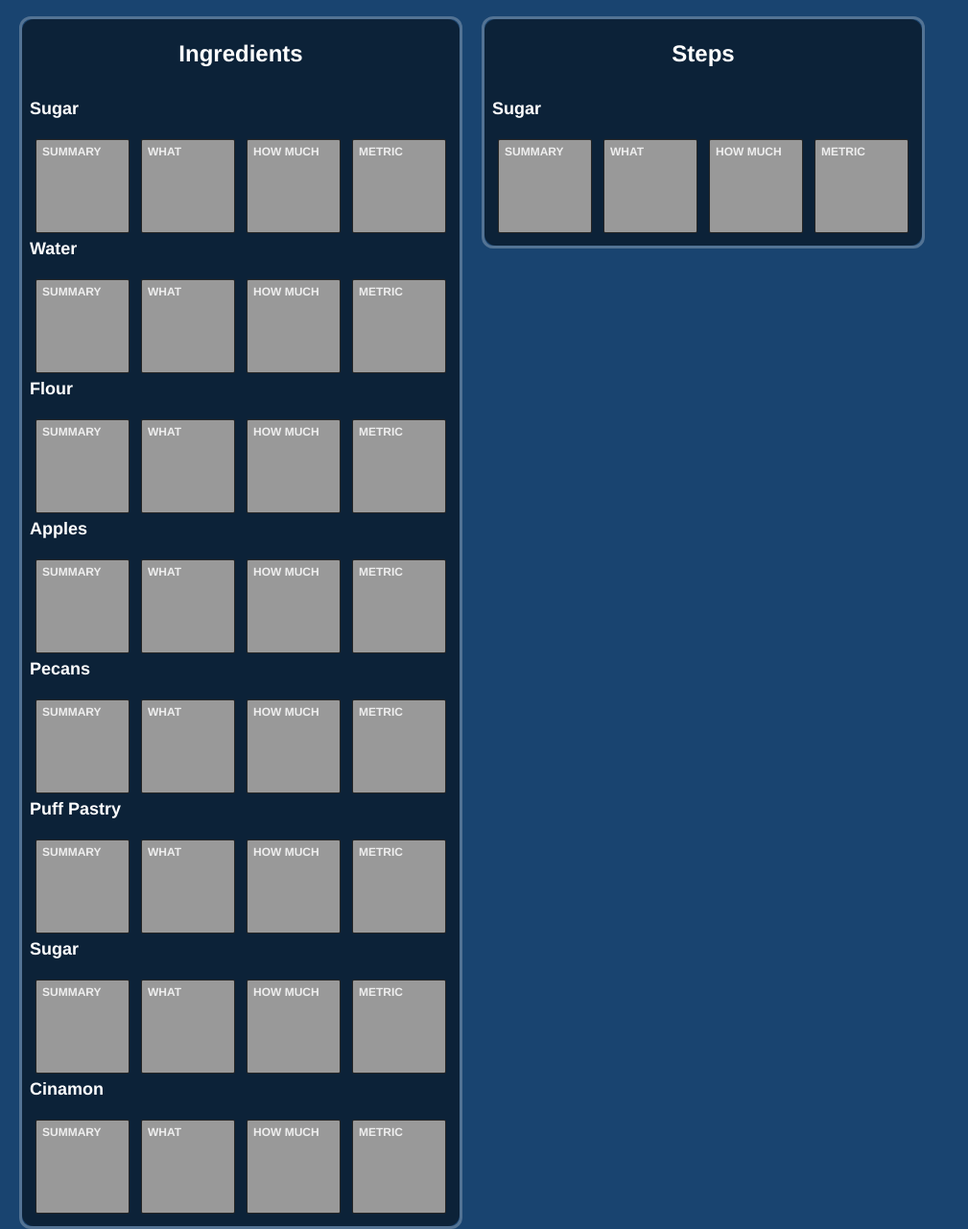
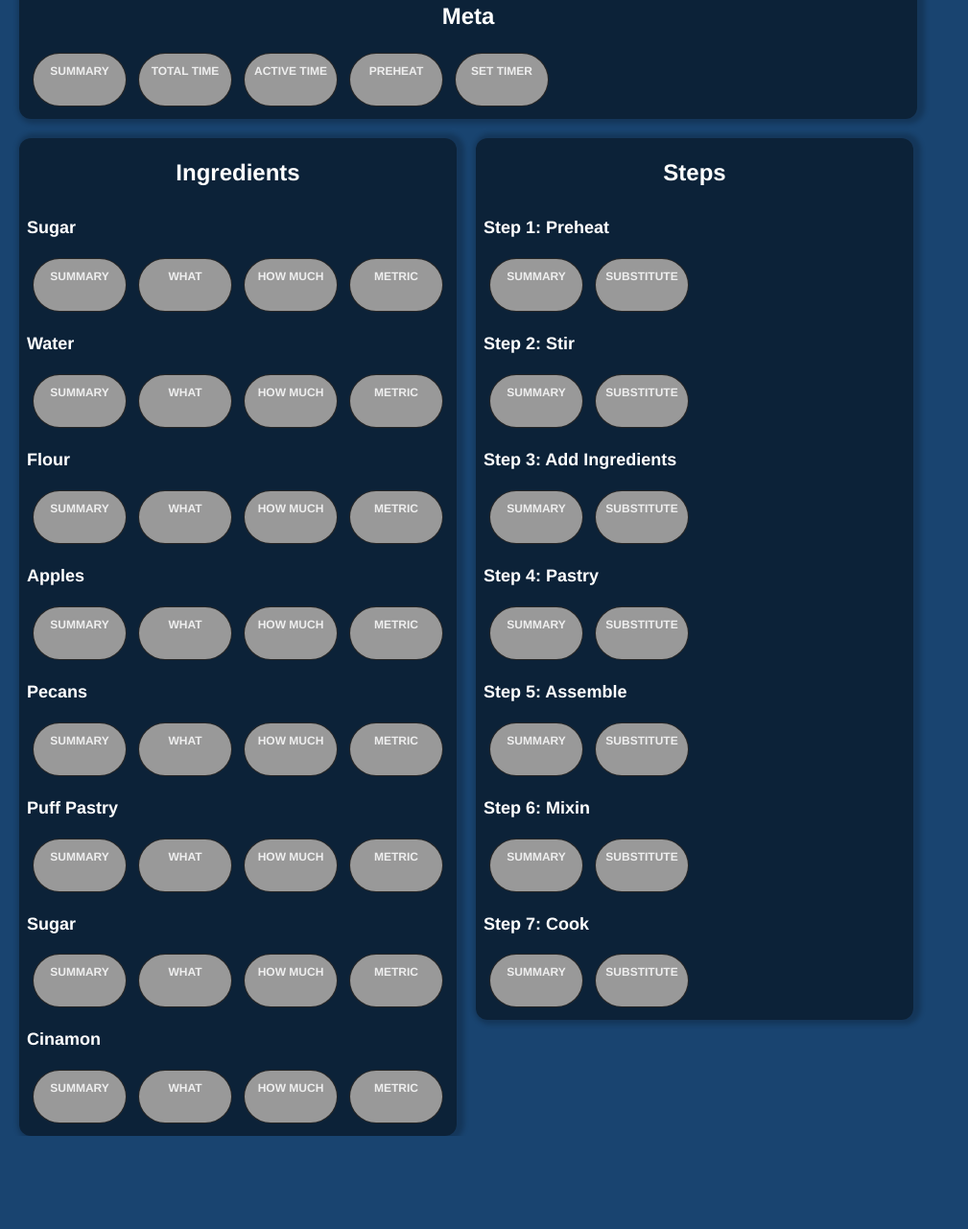
Before and after one commit to lovettbarron/samplescript, a plain HTML site: page index.html in a window 1280 px wide. Shown: the part 91-1372 px from the top of the page at 96% size, without its empty margins (0-1009 px from the left). After the commit the page ends 1275 px from the top, so only its background shows below. Drawn offline with Linux system fonts and the light colour scheme; a script that the page names is missing.

Commit message:
Added all steps

```diff
--- a/css/mpc.css
+++ b/css/mpc.css
@@ -51,10 +51,15 @@ body {
  margin-top:20px;
  width:38em;
  _width:37.3em;
- border:3px solid #666;
- border:3px solid rgba(255,255,255,0.25);
+ /*border:3px solid #666;*/
+ /*border:3px solid rgba(255,255,255,0.25);*/
+ box-shadow: 3px 0px 5px 5px rgba(0,0,0,0.2);
  border-radius:12px;
  z-index:2;
+}
+
+.full {
+	width:78em!important;
 }
 
 .mpc h1 {
@@ -75,6 +80,7 @@ body {
  *margin-left:1em;
  _margin-left:2px;
  padding:2px 0px 2px 0px;
+ clear: both;
 }
 
 .mpc ul li {
@@ -82,7 +88,7 @@ body {
  float:left;
  display:inline;
  width:7em;
- height:7em;
+ height:3em;
  margin:0.5em;
  background:#999;
  border:1px solid rgba(0,0,0,0.75);
@@ -94,6 +100,9 @@ body {
  color:#eee;
  text-transform:uppercase;
  font-weight:bold;
+ border-radius: 100px;
+ text-align: center; vertical-align: center;
+ padding-top: 1em;
 }
 
 .mpc ul li span {
--- a/index.html
+++ b/index.html
@@ -17,7 +17,27 @@
 <div id="site">
 
  <h1 style="margin-bottom:0px">Apple Pie</h1>
- <h2 style="margin-top:0px;color:#999">Trigger the pads to play different sounds.</h2>
+</div>
+
+
+<div class="mpc full">
+
+ <div id="wrapper">
+  <h1>Meta</h1>
+  <ul>
+   <li class=""
+   <li id="btn-m0" onmousedown="soundManager.play('m0')">Summary<div></div></li>
+   <li id="btn-m1" onmousedown="soundManager.play('m1')">Total Time<div></div></li>
+   <li id="btn-m2" onmousedown="soundManager.play('m2')">Active Time<div></div></li>
+   <li id="btn-m3" onmousedown="soundManager.play('m3')">Preheat<div></div></li>
+   <li id="btn-m4" onmousedown="soundManager.play('m4')">Set Timer<div></div></li>
+  </ul>
+
+
+  <div class="clear"></div>
+
+  </div>
+
 </div>
 
 <div class="mpc">
@@ -27,75 +47,74 @@
   <ul>
     <h2>Sugar</h2>
    <li class=""
-   <li id="btn-s0" onmousedown="soundManager.play('s0')">Summary<div></div></li>
-   <li id="btn-s1" onmousedown="soundManager.play('s1')">what<div></div></li>
-   <li id="btn-s2" onmousedown="soundManager.play('s2')">how much<div></div></li>
-   <li id="btn-s3" onmousedown="soundManager.play('s3')">metric<div></div></li>
+   <li id="btn-i0" onmousedown="soundManager.play('i0')">Summary<div></div></li>
+   <li id="btn-i1" onmousedown="soundManager.play('i01')">what<div></div></li>
+   <li id="btn-i2" onmousedown="soundManager.play('i02')">how much<div></div></li>
+   <li id="btn-i3" onmousedown="soundManager.play('i03')">metric<div></div></li>
   </ul>
 
   <ul>
     <h2>Water</h2>
    <li class=""
-   <li id="btn-s0" onmousedown="soundManager.play('s0')">Summary<div></div></li>
-   <li id="btn-s1" onmousedown="soundManager.play('s1')">what<div></div></li>
-   <li id="btn-s2" onmousedown="soundManager.play('s2')">how much<div></div></li>
-   <li id="btn-s3" onmousedown="soundManager.play('s3')">metric<div></div></li>
+   <li id="btn-i4" onmousedown="soundManager.play('s0')">Summary<div></div></li>
+   <li id="btn-i5" onmousedown="soundManager.play('s1')">what<div></div></li>
+   <li id="btn-i6" onmousedown="soundManager.play('s2')">how much<div></div></li>
+   <li id="btn-i7" onmousedown="soundManager.play('s3')">metric<div></div></li>
   </ul>
 
   <ul>
     <h2>Flour</h2>
    <li class=""
-   <li id="btn-s0" onmousedown="soundManager.play('s0')">Summary<div></div></li>
-   <li id="btn-s1" onmousedown="soundManager.play('s1')">what<div></div></li>
-   <li id="btn-s2" onmousedown="soundManager.play('s2')">how much<div></div></li>
-   <li id="btn-s3" onmousedown="soundManager.play('s3')">metric<div></div></li>
+   <li id="btn-i8" onmousedown="soundManager.play('s0')">Summary<div></div></li>
+   <li id="btn-i9" onmousedown="soundManager.play('s1')">what<div></div></li>
+   <li id="btn-i10" onmousedown="soundManager.play('s2')">how much<div></div></li>
+   <li id="btn-i11" onmousedown="soundManager.play('s3')">metric<div></div></li>
   </ul>
 
   <ul>
     <h2>Apples</h2>
    <li class=""
-   <li id="btn-s0" onmousedown="soundManager.play('s0')">Summary<div></div></li>
-   <li id="btn-s1" onmousedown="soundManager.play('s1')">what<div></div></li>
-   <li id="btn-s2" onmousedown="soundManager.play('s2')">how much<div></div></li>
-   <li id="btn-s3" onmousedown="soundManager.play('s3')">metric<div></div></li>
+   <li id="btn-i12" onmousedown="soundManager.play('s0')">Summary<div></div></li>
+   <li id="btn-i13" onmousedown="soundManager.play('s1')">what<div></div></li>
+   <li id="btn-i14" onmousedown="soundManager.play('s2')">how much<div></div></li>
+   <li id="btn-i15" onmousedown="soundManager.play('s3')">metric<div></div></li>
   </ul>
 
   <ul>
     <h2>Pecans</h2>
    <li class=""
-   <li id="btn-s0" onmousedown="soundManager.play('s0')">Summary<div></div></li>
-   <li id="btn-s1" onmousedown="soundManager.play('s1')">what<div></div></li>
-   <li id="btn-s2" onmousedown="soundManager.play('s2')">how much<div></div></li>
-   <li id="btn-s3" onmousedown="soundManager.play('s3')">metric<div></div></li>
+   <li id="btn-i16" onmousedown="soundManager.play('s0')">Summary<div></div></li>
+   <li id="btn-i17" onmousedown="soundManager.play('s1')">what<div></div></li>
+   <li id="btn-i18" onmousedown="soundManager.play('s2')">how much<div></div></li>
+   <li id="btn-i19" onmousedown="soundManager.play('s3')">metric<div></div></li>
   </ul>
 
   <ul>
     <h2>Puff Pastry</h2>
    <li class=""
-   <li id="btn-s0" onmousedown="soundManager.play('s0')">Summary<div></div></li>
-   <li id="btn-s1" onmousedown="soundManager.play('s1')">what<div></div></li>
-   <li id="btn-s2" onmousedown="soundManager.play('s2')">how much<div></div></li>
-   <li id="btn-s3" onmousedown="soundManager.play('s3')">metric<div></div></li>
+   <li id="btn-i20" onmousedown="soundManager.play('s0')">Summary<div></div></li>
+   <li id="btn-i21" onmousedown="soundManager.play('s1')">what<div></div></li>
+   <li id="btn-i22" onmousedown="soundManager.play('s2')">how much<div></div></li>
+   <li id="btn-i23" onmousedown="soundManager.play('s3')">metric<div></div></li>
   </ul>
 
   <ul>
     <h2>Sugar</h2>
    <li class=""
-   <li id="btn-s0" onmousedown="soundManager.play('s0')">Summary<div></div></li>
-   <li id="btn-s1" onmousedown="soundManager.play('s1')">what<div></div></li>
-   <li id="btn-s2" onmousedown="soundManager.play('s2')">how much<div></div></li>
-   <li id="btn-s3" onmousedown="soundManager.play('s3')">metric<div></div></li>
+   <li id="btn-i24" onmousedown="soundManager.play('s0')">Summary<div></div></li>
+   <li id="btn-i25" onmousedown="soundManager.play('s1')">what<div></div></li>
+   <li id="btn-i26" onmousedown="soundManager.play('s2')">how much<div></div></li>
+   <li id="btn-i27" onmousedown="soundManager.play('s3')">metric<div></div></li>
   </ul>
 
     <ul>
     <h2>Cinamon</h2>
    <li class=""
-   <li id="btn-s0" onmousedown="soundManager.play('s0')">Summary<div></div></li>
-   <li id="btn-s1" onmousedown="soundManager.play('s1')">what<div></div></li>
-   <li id="btn-s2" onmousedown="soundManager.play('s2')">how much<div></div></li>
-   <li id="btn-s3" onmousedown="soundManager.play('s3')">metric<div></div></li>
+   <li id="btn-i28" onmousedown="soundManager.play('s0')">Summary<div></div></li>
+   <li id="btn-i29" onmousedown="soundManager.play('s1')">what<div></div></li>
+   <li id="btn-i30" onmousedown="soundManager.play('s2')">how much<div></div></li>
+   <li id="btn-i31" onmousedown="soundManager.play('s3')">metric<div></div></li>
   </ul>
-
 
   <div class="clear"></div></div>
 </div>
@@ -105,12 +124,52 @@
  <div id="wrapper">
   <h1>Steps</h1>
   <ul>
-    <h2>Sugar</h2>
+    <h2>Step 1: Preheat</h2>
    <li class=""
    <li id="btn-s0" onmousedown="soundManager.play('s0')">Summary<div></div></li>
-   <li id="btn-s1" onmousedown="soundManager.play('s1')">what<div></div></li>
-   <li id="btn-s2" onmousedown="soundManager.play('s2')">how much<div></div></li>
-   <li id="btn-s3" onmousedown="soundManager.play('s3')">metric<div></div></li>
+   <li id="btn-s1" onmousedown="soundManager.play('s1')">Substitute<div></div></li>
+  </ul>
+
+    <ul>
+    <h2>Step 2: Stir</h2>
+   <li class=""
+   <li id="btn-s0" onmousedown="soundManager.play('s2')">Summary<div></div></li>
+   <li id="btn-s1" onmousedown="soundManager.play('s3')">Substitute<div></div></li>
+  </ul>
+
+  <ul>
+    <h2>Step 3: Add Ingredients</h2>
+   <li class=""
+   <li id="btn-s0" onmousedown="soundManager.play('s4')">Summary<div></div></li>
+   <li id="btn-s1" onmousedown="soundManager.play('s5')">Substitute<div></div></li>
+  </ul>
+
+  <ul>
+    <h2>Step 4: Pastry</h2>
+   <li class=""
+   <li id="btn-s0" onmousedown="soundManager.play('s6')">Summary<div></div></li>
+   <li id="btn-s1" onmousedown="soundManager.play('s7')">Substitute<div></div></li>
+  </ul>
+
+  <ul>
+    <h2>Step 5: Assemble</h2>
+   <li class=""
+   <li id="btn-s0" onmousedown="soundManager.play('s8')">Summary<div></div></li>
+   <li id="btn-s1" onmousedown="soundManager.play('s9')">Substitute<div></div></li>
+  </ul>
+
+  <ul>
+    <h2>Step 6: Mixin</h2>
+   <li class=""
+   <li id="btn-s0" onmousedown="soundManager.play('s10')">Summary<div></div></li>
+   <li id="btn-s1" onmousedown="soundManager.play('s11')">Substitute<div></div></li>
+  </ul>
+
+  <ul>
+    <h2>Step 7: Cook</h2>
+   <li class=""
+   <li id="btn-s0" onmousedown="soundManager.play('s12')">Summary<div></div></li>
+   <li id="btn-s1" onmousedown="soundManager.play('s13')">Substitute<div></div></li>
   </ul>
 
 
--- a/script/mpc.js
+++ b/script/mpc.js
@@ -102,6 +102,25 @@ soundManager.setup({
     // This is the "onload" equivalent which is called when SoundManager has been initialised (sounds can be created, etc.)
     mpc.init();
 
+    // Load in meta
+    var soundURLs = 'AMB_BD_1,AMB_FTM2,AMB_HHCL,AMB_HHOP,AMB_HHPD,AMB_HTM,AMB_LTM2,AMB_MTM,AMB_RIM1,AMB_SN13,AMB_SN_5,CHINA_1,CRASH_1,CRASH_5,CRASH_6,RIDE_1'.split(',');
+    for (var i = 0; i < soundURLs.length; i++) {
+      soundManager.createSound({
+        id: 'm' + i,
+        url: 'audio/' + soundURLs[i] + '.mp3'
+      });
+    }
+
+    // Load in Ingr
+    var soundURLs = 'AMB_BD_1,AMB_FTM2,AMB_HHCL,AMB_HHOP,AMB_HHPD,AMB_HTM,AMB_LTM2,AMB_MTM,AMB_RIM1,AMB_SN13,AMB_SN_5,CHINA_1,CRASH_1,CRASH_5,CRASH_6,RIDE_1'.split(',');
+    for (var i = 0; i < soundURLs.length; i++) {
+      soundManager.createSound({
+        id: 'i' + i,
+        url: 'audio/' + soundURLs[i] + '.mp3'
+      });
+    }
+
+        // Load in step
     var soundURLs = 'AMB_BD_1,AMB_FTM2,AMB_HHCL,AMB_HHOP,AMB_HHPD,AMB_HTM,AMB_LTM2,AMB_MTM,AMB_RIM1,AMB_SN13,AMB_SN_5,CHINA_1,CRASH_1,CRASH_5,CRASH_6,RIDE_1'.split(',');
     for (var i = 0; i < soundURLs.length; i++) {
       soundManager.createSound({
```
